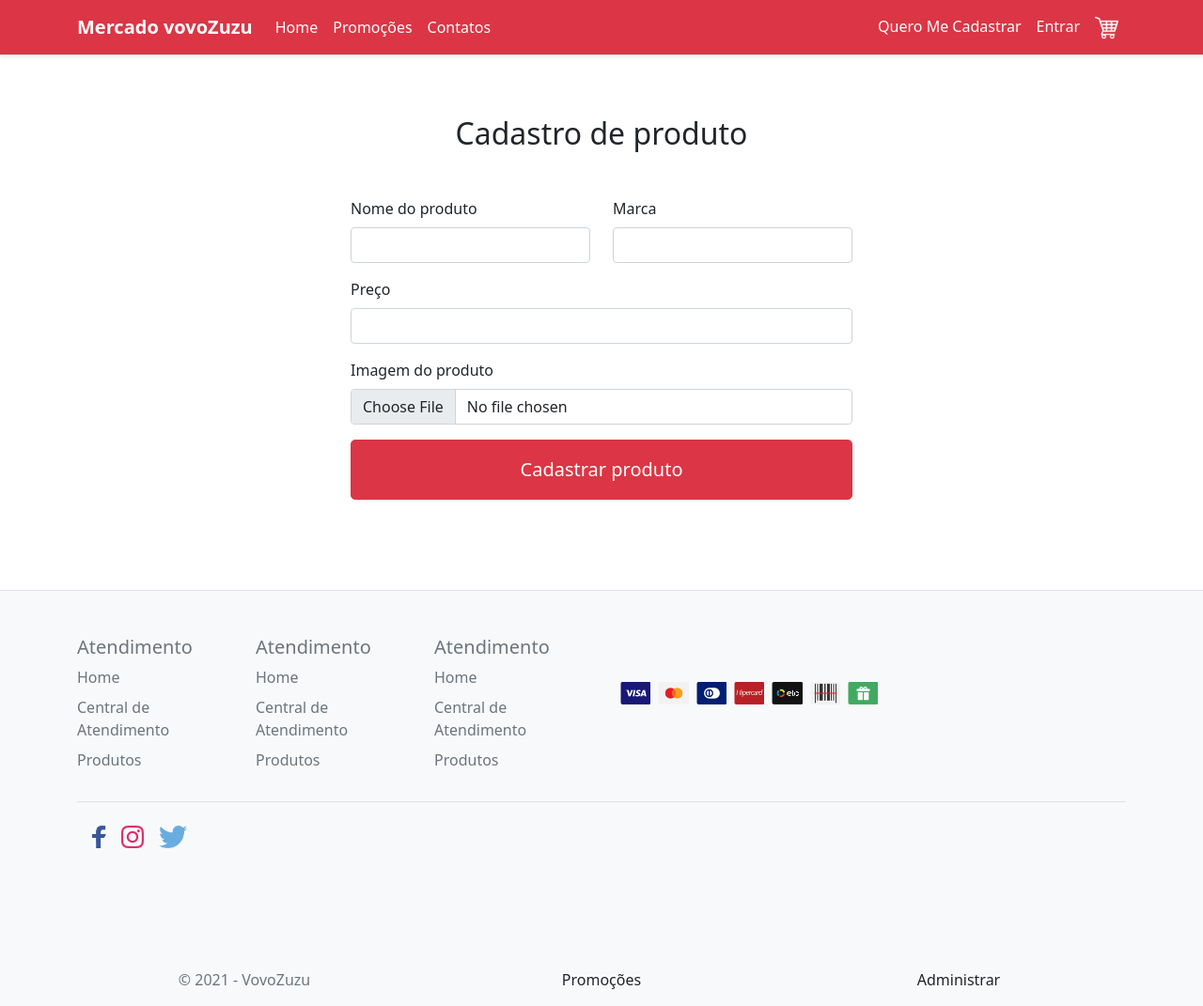
After one commit to viniblack/PI-2-Semestre, a PHP site: page /cadastroProduto.php in a window 1280 px wide. The commit adds this page. Shown: the whole page at 94% size. Run offline with PHP 8.4, Linux system fonts and the light colour scheme; some libraries are stand-ins or nearby versions.

```diff
--- /dev/null
+++ b/cadastroProduto.php
@@ -0,0 +1,59 @@
+<!DOCTYPE html>
+<html lang="pt-br">
+
+<head>
+    <meta charset="UTF-8">
+    <meta http-equiv="X-UA-Compatible" content="IE=edge">
+    <meta name="viewport" content="width=device-width, initial-scale=1.0">
+
+    <!-- CSS only -->
+    <link href="https://cdn.jsdelivr.net/npm/bootstrap@5.1.3/dist/css/bootstrap.min.css" rel="stylesheet" integrity="sha384-1BmE4kWBq78iYhFldvKuhfTAU6auU8tT94WrHftjDbrCEXSU1oBoqyl2QvZ6jIW3" crossorigin="anonymous">
+    <!-- JavaScript Bundle with Popper -->
+    <script src="https://cdn.jsdelivr.net/npm/bootstrap@5.1.3/dist/js/bootstrap.bundle.min.js" integrity="sha384-ka7Sk0Gln4gmtz2MlQnikT1wXgYsOg+OMhuP+IlRH9sENBO0LRn5q+8nbTov4+1p" crossorigin="anonymous"></script>
+    <link rel="icon" href="imagens/logoprovisorio.png">
+
+    <link href="style.css" rel="stylesheet">
+    <script src="https://ajax.googleapis.com/ajax/libs/jquery/2.1.1/jquery.min.js"></script>
+    <script src="https://igorescobar.github.io/jQuery-Mask-Plugin/js/jquery.mask.min.js"></script>
+
+    <script>
+        $(document).ready(function() {
+            $('.preco').mask('000.000.000.000.000,00', {
+                reverse: true
+            });
+
+            $(".preco").change(function() {
+                $("#value").html($(this).val().replace(/\D/g, ''))
+            })
+            console.log('fdfd');
+        });
+    </script>
+    <title>Cadastrar Produto - Supermercado Vovó</title>
+</head>
+
+
+
+<body style="min-width: 372px;">
+
+    <?php
+    require_once('./php/config/session.php');
+    require_once('./template/_menu.php');
+    ?>
+    <main class="mb-5 pb-5 mb-md-0">
+        <div class="container">
+            <div class="row mx-auto bg-white w-50 py-5 rounded d-flex justify-content-center">
+                <h2 class="text-center mb-5 inline-block">Cadastro de produto</h2>
+                <div class="col d-flex justify-content-center ">
+
+                    <!-- componente do login -->
+                    <?php require_once('./template/_cadastroProduto.php'); ?>
+                </div>
+            </div>
+        </div>
+    </main>
+    <?php
+    require_once('./template/_footer.php');
+    ?>
+</body>
+
+</html>
--- a/php/cadastro.php
+++ b/php/cadastro.php
@@ -17,7 +17,7 @@ $stmt->execute([':email' => $_POST['email']]);
 $registro = $stmt->fetch(PDO::FETCH_ASSOC);
 
 
-if ($registro['email'] == $email) {
+if ($registro['email'] == $email && $email == '') {
   die("O email $email já esta cadastrado");
 }
 
--- /dev/null
+++ b/template/_cadastroProduto.php
@@ -0,0 +1,33 @@
+<form method="POST" action="../php/cadastroProduto.php" enctype="multipart/form-data">
+  <div class="row">
+    <div class="col-6">
+      <div class="mb-3">
+        <label for="produto" class="form-label">Nome do produto</label>
+        <input name="produto" type="text" class="form-control" id="produto">
+      </div>
+    </div>
+    <div class="col-6">
+      <div class="mb-3">
+        <label for="marca" class="form-label">Marca</label>
+        <input name="marca" type="text" class="form-control" id="marca">
+      </div>
+    </div>
+    <div class="col-12">
+      <div class="mb-3">
+        <label for="preco" class="form-label">Preço</label>
+        <input name="preco" type="text" class="form-control " id="preco">
+      </div>
+    </div>
+    <div class="col-12">
+      <div class="mb-3">
+        <label for="confirmarSenha" class="form-label">Imagem do produto</label>
+        <input name="confirmarSenha" type="file" class="form-control" id="confirmarSenha">
+      </div>
+    </div>
+
+    <div class="d-grid gap-2">
+      <button type="submit" class="btn btn-danger text-white btn-lg">Cadastrar produto</button>
+    </div>
+  </div>
+
+</form>
```
Also changed, not shown: php/cadastroProduto.php (added, +7 -0 lines).
